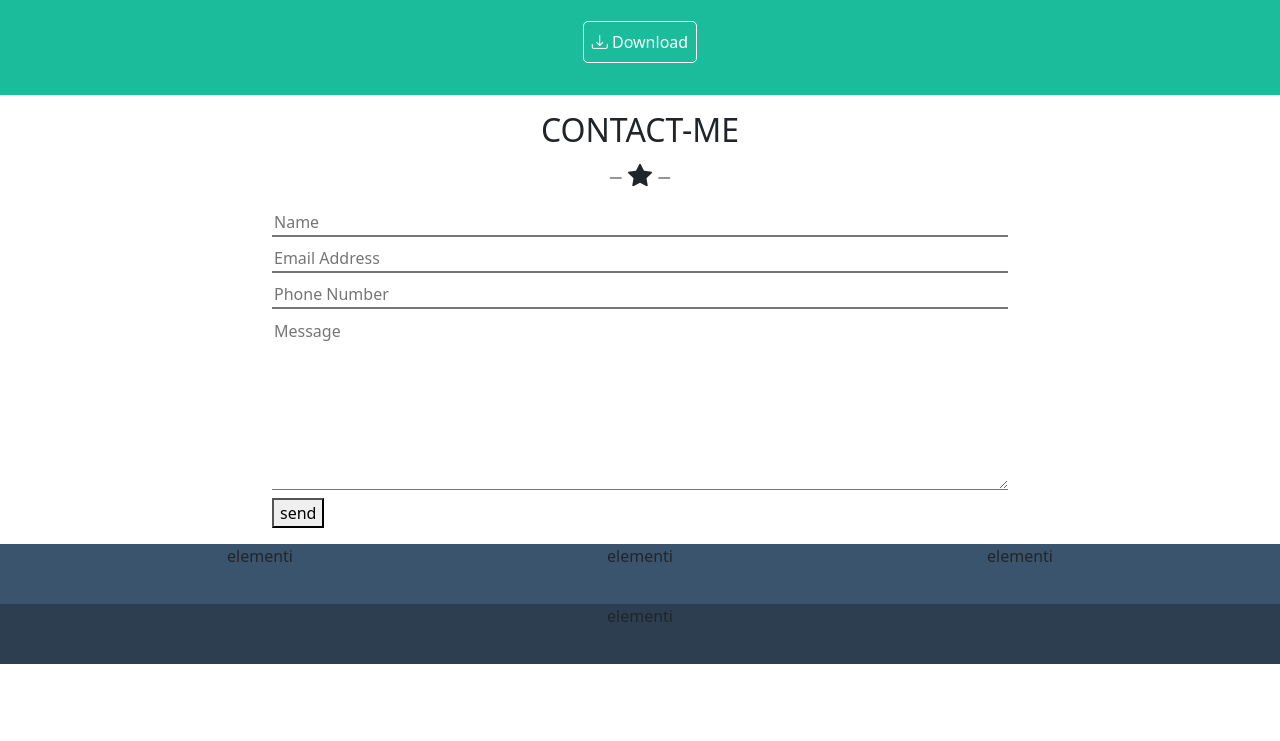
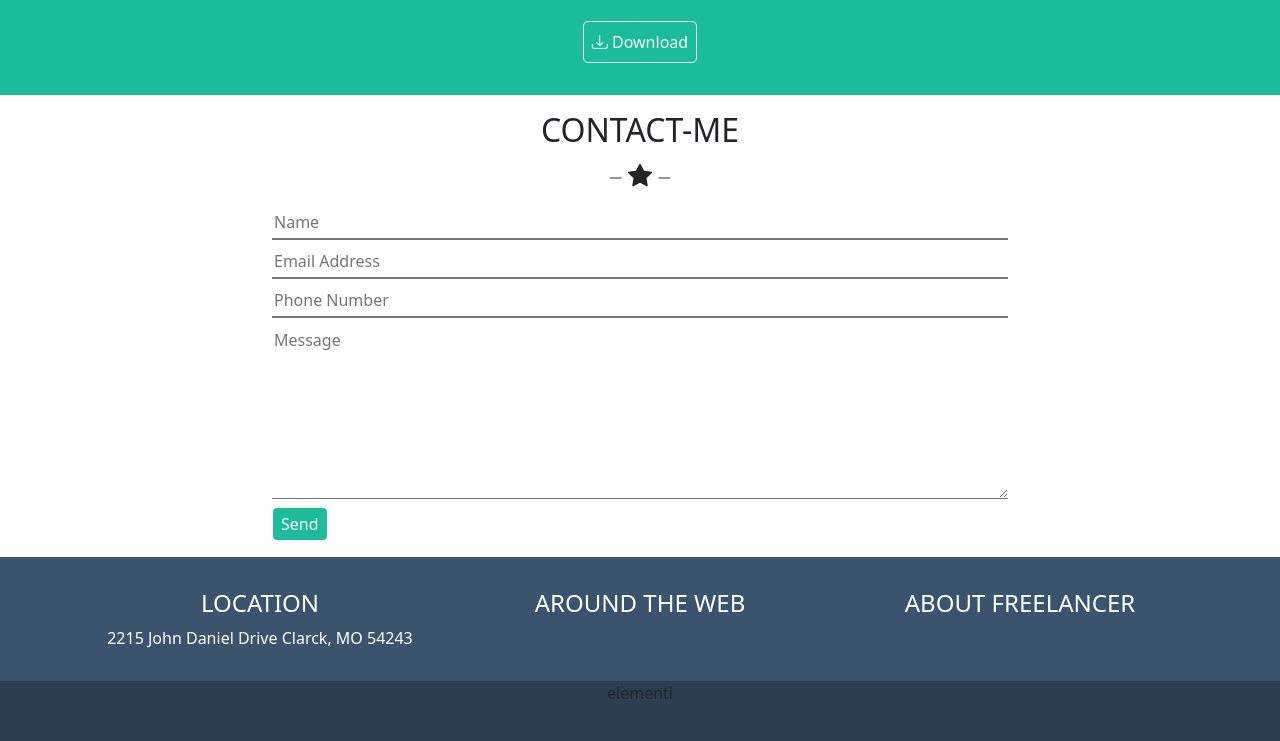
Before and after one commit to GiadaMarzapane/html-css-bootstrap-freelancer, a plain HTML site: page index.html in a window 1280 px wide. Shown: the part 1147-1888 px from the top of the page. Before the commit the page ends 1811 px from the top, so only its background shows below. Drawn offline with nearby package versions, Linux system fonts and the light colour scheme.

```diff
--- a/css/style.css
+++ b/css/style.css
@@ -43,12 +43,18 @@
     font-size: 1.5rem;
 }
 
-form input{
+form input.d-block{
     width: 100%;
 }
 
 textarea{
     width: 100%;
+}
+
+.submit{
+    background-color: #1abc9c;
+    border: 1px solid white;
+    border-radius: 5px;
 }
 
 #portfolio img{
--- a/index.html
+++ b/index.html
@@ -124,12 +124,12 @@
                     </div>
                     <div class="row justify-content-center text-start">
                         <div class="col-md-10 col-lg-8">
-                            <form>
-                                <input class="d-block mb-2 border-top-0 border-start-0 border-end-0" type="text" placeholder="Name">
-                                <input class="d-block mb-2 border-top-0 border-start-0 border-end-0" type="text" placeholder="Email Address">
-                                <input class="d-block mb-2 border-top-0 border-start-0 border-end-0" type="text" placeholder="Phone Number">
+                            <form method="get">
+                                <input class="d-block mb-2 border-top-0 border-start-0 border-end-0 pb-1" type="text" placeholder="Name">
+                                <input class="d-block mb-2 border-top-0 border-start-0 border-end-0 pb-1" type="text" placeholder="Email Address">
+                                <input class="d-block mb-2 border-top-0 border-start-0 border-end-0 pb-1" type="text" placeholder="Phone Number">
                                 <textarea class="d-block mb-2 border-top-0 border-start-0 border-end-0" rows="7" name="" id="" placeholder="Message"></textarea>
-                                <button>send</button>
+                                <input class="submit text-white px-2 py-1" type="submit" name="" id="" value="Send">
                             </form>
                         </div>
                     </div>
@@ -138,12 +138,19 @@
         </main>
 
         <footer>
-            <section id="social">
-                <div class="container text-center">
+            <section id="social" class="py-3">
+                <div class="container text-center text-white py-3">
                     <div class="row row-cols-sm-1 row-cols-md-3 justify-content-center">
-                        <div class="col">elementi</div>
-                        <div class="col">elementi</div>
-                        <div class="col">elementi</div>
+                        <div class="col">
+                            <h4 class="text-uppercase">Location</h4>
+                            <p>2215 John Daniel Drive Clarck, MO 54243</p>
+                        </div>
+                        <div class="col">
+                            <h4 class="text-uppercase">Around the web</h4>
+                        </div>
+                        <div class="col">
+                            <h4 class="text-uppercase">about Freelancer</h4>
+                        </div>
                     </div>
                 </div>
             </section>
```
